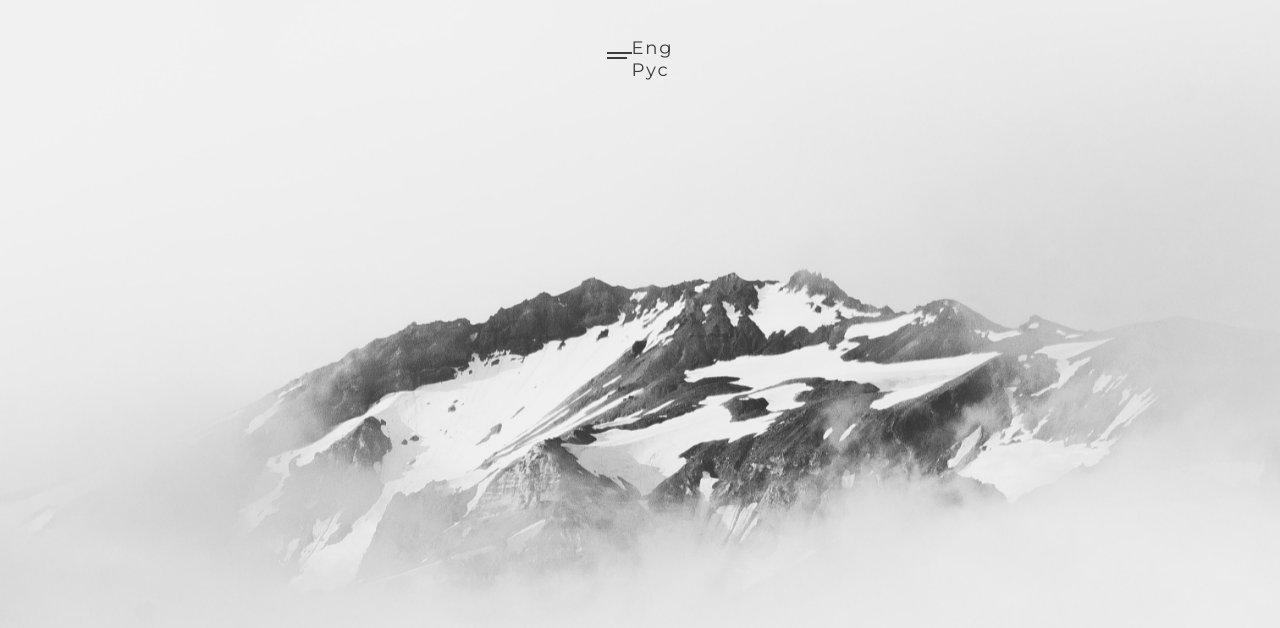
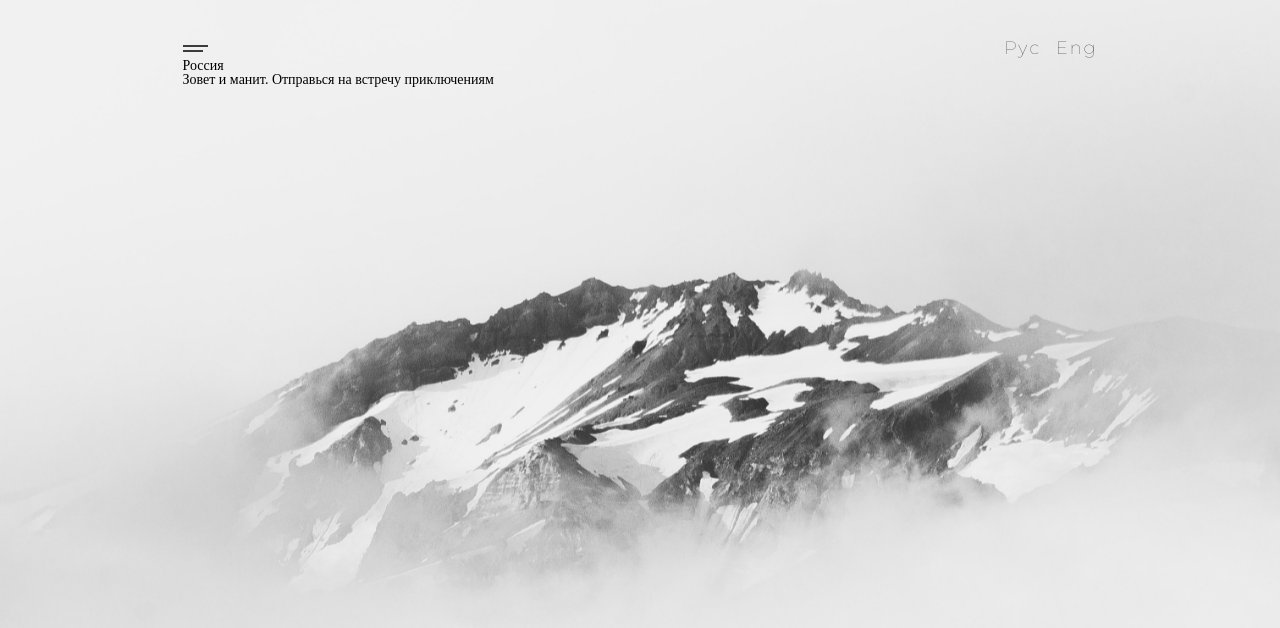
Before and after one commit to xN8Tx/Aissur, a plain HTML site: page Aissur/index.html in a window 1280 px wide. Drawn offline with nearby package versions, Linux system fonts and the light colour scheme.

Commit message:
Add files via upload

```diff
--- a/Aissur/css/style.css
+++ b/Aissur/css/style.css
@@ -1,5 +1,5 @@
 /*----------------------- Шрифты ------------------------------ */
-@import url('https://fonts.googleapis.com/css2?family=Montserrat:ital,wght@0,400;0,800;1,100&display=swap');
+@import url('https://fonts.googleapis.com/css2?family=Montserrat:wght@100;400;800&family=Oswald:wght@700&display=swap');
 /*----------------------- Обнуление ------------------------------ */
 *{
 	padding: 0;
@@ -36,8 +36,7 @@ h1,h2,h3,h4,h5,h6{font-size:inherit;font-weight: 400;}
 /*----------------------- Основное ------------------------------ */
 
 .container{
-	background-image: url(img/bg1.png);
-	max-width: 1215px;
+	width: 1215px;
 	max-height: 100%;
 	margin-right: auto;
 	margin-left: auto;
@@ -53,16 +52,44 @@ h1,h2,h3,h4,h5,h6{font-size:inherit;font-weight: 400;}
 }
 
 .nav{
+	position: relative;
 	display: flex;
+	align-items: center;
+	justify-content: space-between;
 	padding-top: 37px;
 }
 
 .nav__burger{
+	display: block;
+	position: relative;
+	width: 25px;
+	height: 7px;
+}
 
+.nav__burger::before{
+	content: '';
+	background-color: #3B3B3B;
+	position: absolute;
+	width: 100%;
+	height: 2px;
+	left: 0;
+	top: 0;
+	transition: 0.5s;
+}
+
+.nav__burger::after{
+	content: '';
+	background-color: #3B3B3B;
+	position: absolute;
+	width: 20px;
+	height: 2px;
+	left: 0;
+	bottom: 0;
+	transition: 0.5s;
 }
 
 .nav__languages{
-
+	display: flex;
 }
 
 .nav__burger_line1{
@@ -73,44 +100,21 @@ h1,h2,h3,h4,h5,h6{font-size:inherit;font-weight: 400;}
 	height: 20px;
 }
 
-.nav__burger_line1::before{
-	margin-top: 15px;
-	content: '';
-	background-color: #3B3B3B;
-	position: absolute;
-	width: 100%;
-	height: 2px;
-	left: 0;
-	top: 0;
-	transition: 0.5s;
-}
-
-.nav__burger_line2{
-	display: block;
-	position: relative;
-	right: 0;
-	width: 20px;
-	height: 20px;
-}
-
-.nav__burger_line2::before{
-	content: '';
-	background-color: #3B3B3B;
-	position: absolute;
-	width: 100%;
-	height: 2px;
-	left: 0;
-	top: 0;
-	transition: 0.5s;
-}
-
 .nav__languages_text{
-	font-family: 'Montserrat',sans-serif;
-	color: #3B3B3B;
-	font-weight: 100;
+  font-family: 'Montserrat',sans-serif;
+  color: #3B3B3B;
+  font-weight: lighter;
   font-size: 18px;
   line-height: 22px;
   letter-spacing: 0.1em;
+}
+
+.nav__languages_text:hover{
+	color: black;
+}
+
+.text_2{
+	padding-left: 15px;
 }
 
 
--- a/Aissur/index.html
+++ b/Aissur/index.html
@@ -13,14 +13,18 @@
     <div class="container">
       <div class="nav">
         <div class="nav__burger">
-          <div class="nav__burger_line1">
-            <spa></span>
-          </div>
-          <div class="nav__burger_line2"></div>
         </div>
         <div class="nav__languages">
-          <p class="nav__languages_text">Eng</p>
-          <p class="nav__languages_text">Рус</p>
+          <a href="#" class="nav__languages_text">Рус</a>
+          <a href="#" class="nav__languages_text text_2">Eng</a>
+        </div>
+      </div>
+      <div class="concept_article">
+        <div class="concept__article_text">
+          <h1>Россия</h1>
+        </div>
+        <div class="concept__article_subtitle">
+          <p>Зовет и манит. Отправься на встречу приключениям</p>
         </div>
       </div>
     </div>
```
